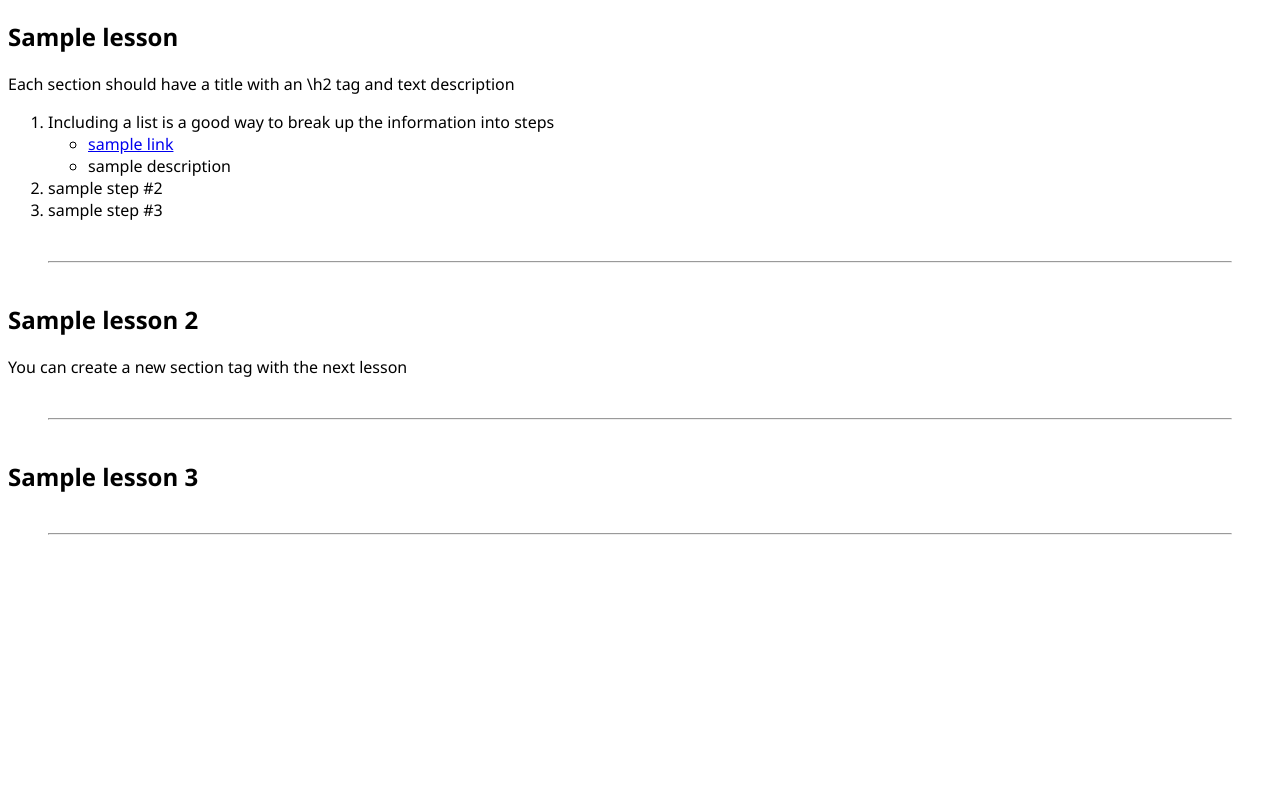
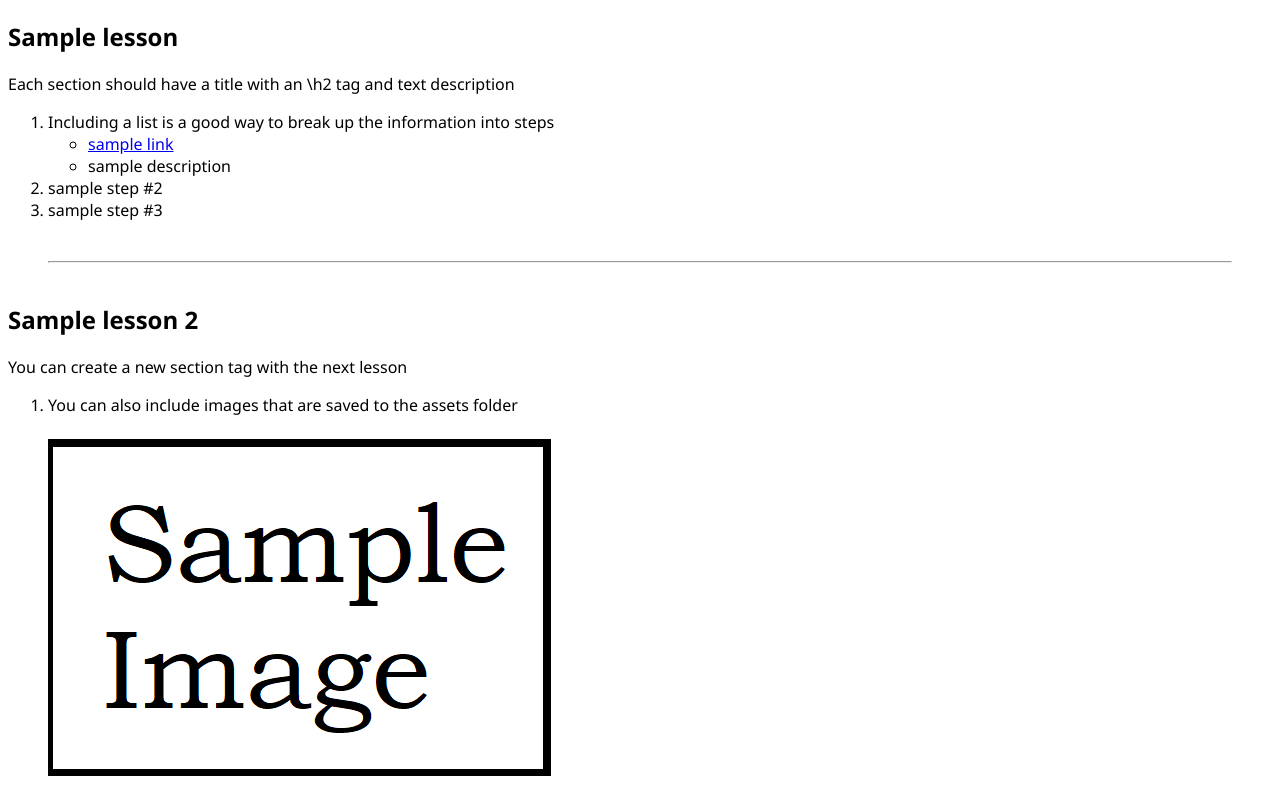
Before and after one commit to jabloomf/bootcamp-template, a plain HTML site: page step1-01/instructions/index.html in a window 1280 px wide. Shown: the top 800 px of the page. Drawn offline with Linux system fonts and the light colour scheme.

Commit message:
Added sample image

```diff
--- a/step1-01/instructions/index.html
+++ b/step1-01/instructions/index.html
@@ -32,6 +32,11 @@
     <section>
       <h2>Sample lesson 2</h2>
       <div>You can create a new section tag with the next lesson</div>
+      <ol>
+        <li>You can also include images that are saved to the assets folder</li>
+        <br />
+        <img src="../../assets/sample.png" alt="sample image" /><br />
+      </ol>
     </section>
     <hr />
     <section>
```
Also changed, not shown: assets/sample.png (added).
